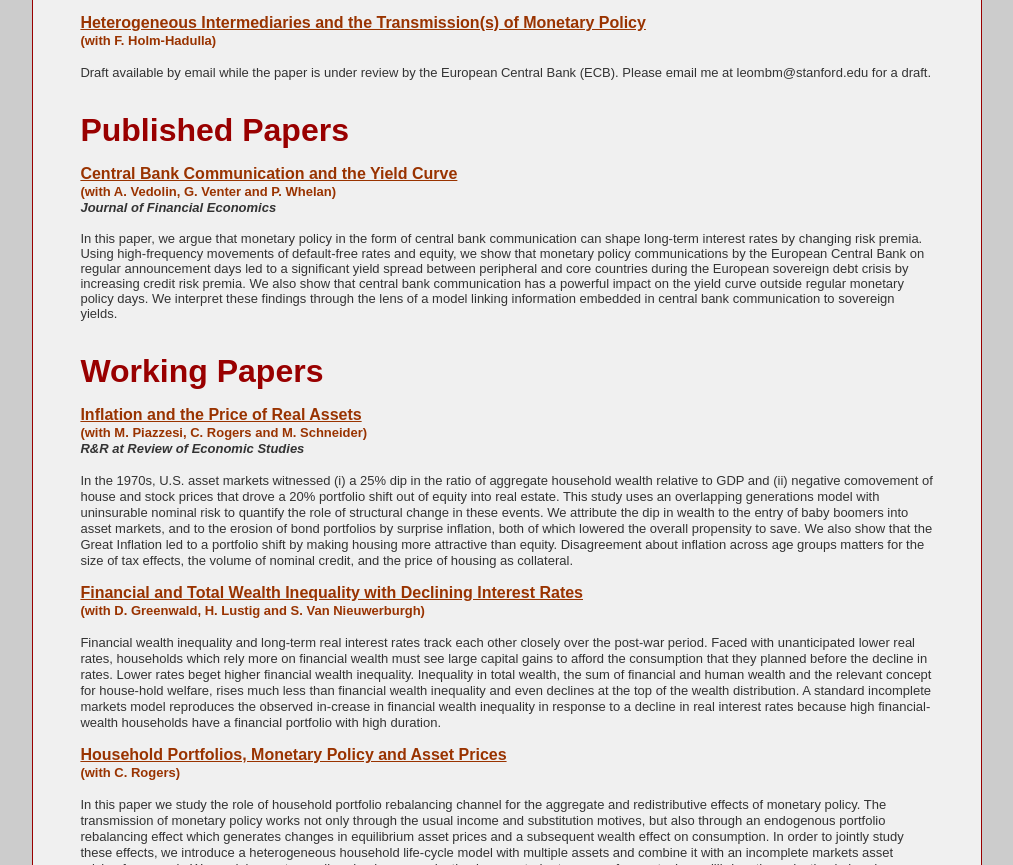
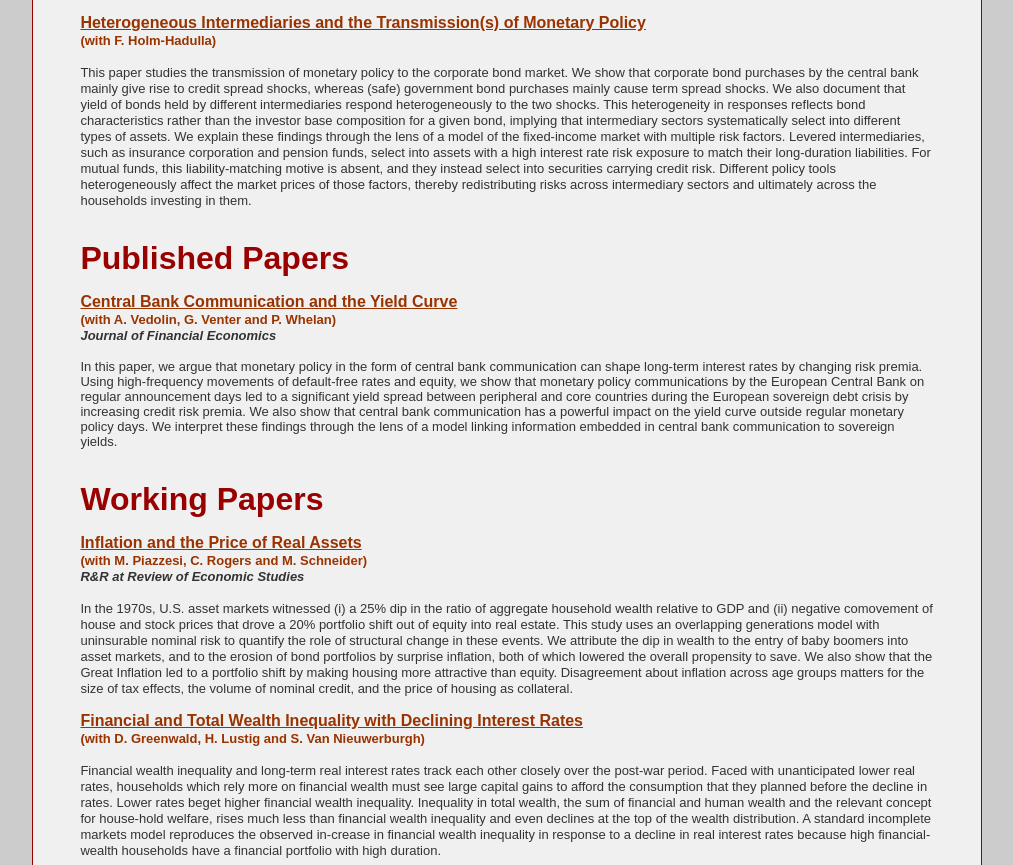
Before and after one commit to matteoleombroni/matteoleombroni2.github.io, a plain HTML site: page index.html in a window 1280 px wide. Shown: the part 838-1703 px from the top of the page, without its empty margins (133-1146 px from the left). Drawn offline with Linux system fonts and the light colour scheme.

Commit message:
Update index.html

```diff
--- a/index.html
+++ b/index.html
@@ -261,7 +261,7 @@
                 <br>
                 <br>
 		        <class="view">
-                    <a href="./papers/JMP_email.pdf" target="_blank">
+                    <a href="./papers/JMP.pdf" target="_blank">
                         <b>
                             <font color="#993300">
                                 <u>Heterogeneous Intermediaries and the Transmission(s) of Monetary Policy</u>
@@ -278,8 +278,7 @@
 
                 <br>
                 <font size="2.4">
-                   Draft available by email while the paper is under review by the European Central Bank (ECB).
-Please email me at leombm@stanford.edu for a draft.
+               This paper studies the transmission of monetary policy to the corporate bond market. We show that corporate bond purchases by the central bank mainly give rise to credit spread shocks, whereas (safe) government bond purchases mainly cause term spread shocks. We also document that yield of bonds held by different intermediaries respond heterogeneously to the two shocks. This heterogeneity in responses reflects bond characteristics rather than the investor base composition for a given bond, implying that intermediary sectors systematically select into different types of assets. We explain these findings through the lens of a model of the fixed-income market with multiple risk factors. Levered intermediaries, such as insurance corporation and pension funds, select into assets with a high interest rate risk exposure to match their long-duration liabilities. For mutual funds, this liability-matching motive is absent, and they instead select into securities carrying credit risk. Different policy tools heterogeneously affect the market prices of those factors, thereby redistributing risks across intermediary sectors and ultimately across the households investing in them.
 		    </font>
                 <br>
                 <br>
```
